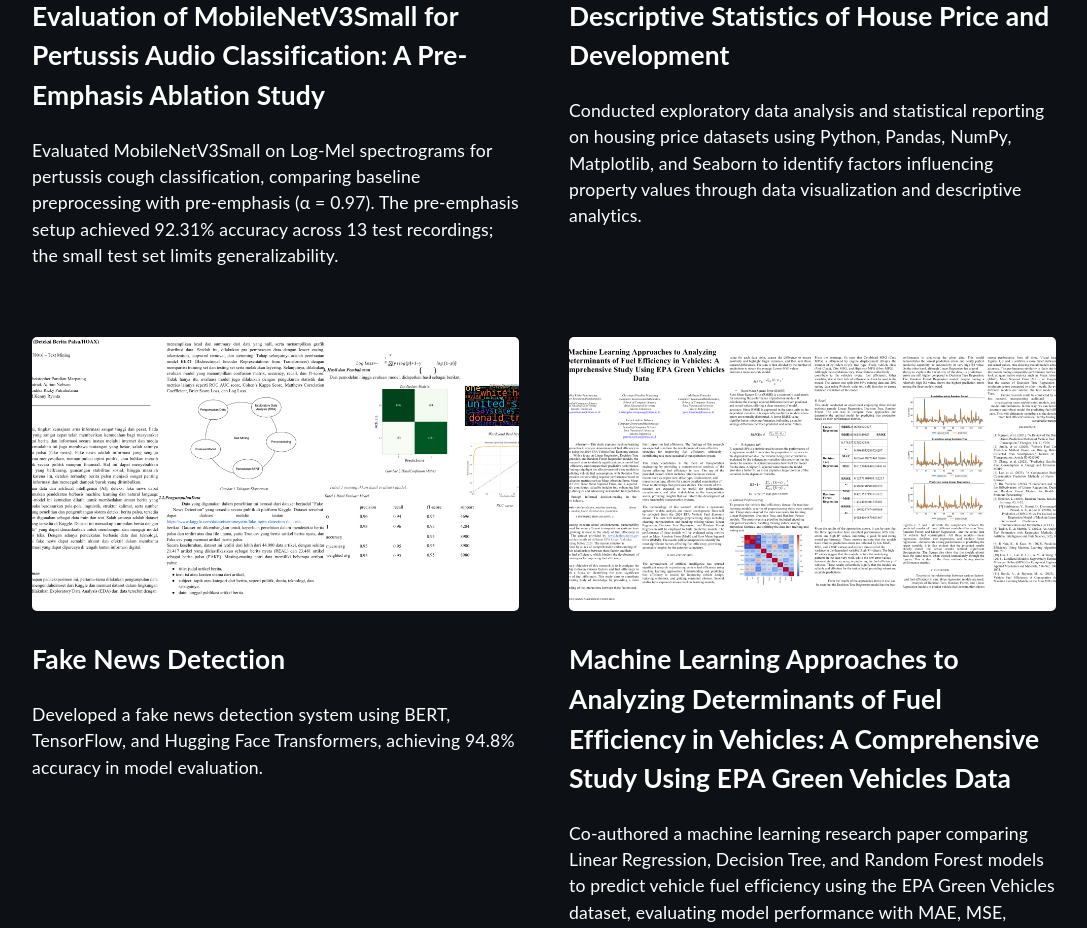
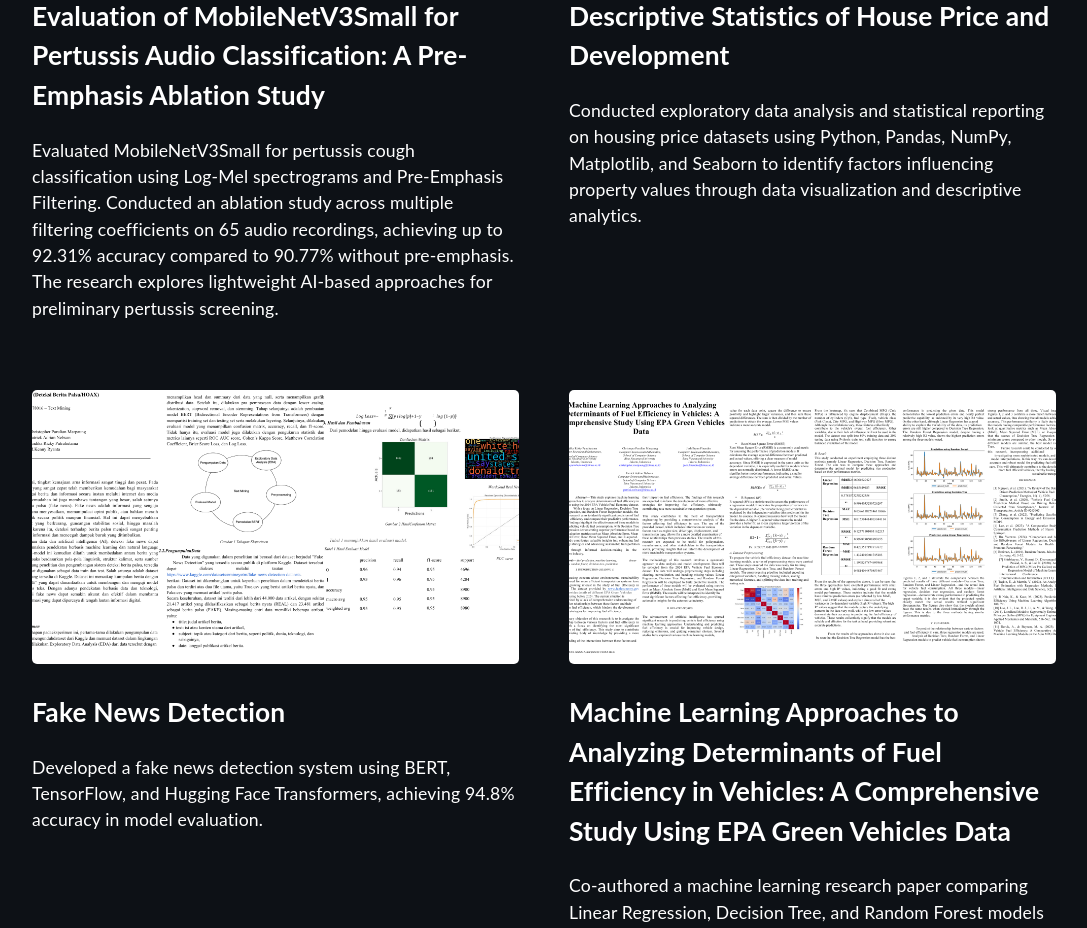
Before and after one commit to topherpaung/cpm_portfolio, a React (Create React App) app: page / in a window 1280 px wide. Shown: the part 2060-2988 px from the top of the page, without its empty margins (96-1183 px from the left). Built offline with nearby package versions, Linux system fonts and the light colour scheme.

Commit message:
Update pertussis paper description

```diff
--- a/src/components/Project.tsx
+++ b/src/components/Project.tsx
@@ -22,7 +22,7 @@ function Project() {
             <div className="project">
                 <a href={pertussisPaper} download="Evaluation of MobileNetV3Small for Pertussis Audio Classification.pdf"><img src={pertussisThumbnail} className="zoom" alt="First page of the MobileNetV3Small pertussis audio classification paper" width="100%"/></a>
                 <a href={pertussisPaper} download="Evaluation of MobileNetV3Small for Pertussis Audio Classification.pdf"><h2>Evaluation of MobileNetV3Small for Pertussis Audio Classification: A Pre-Emphasis Ablation Study</h2></a>
-                <p>Evaluated MobileNetV3Small on Log-Mel spectrograms for pertussis cough classification, comparing baseline preprocessing with pre-emphasis (α = 0.97). The pre-emphasis setup achieved 92.31% accuracy across 13 test recordings; the small test set limits generalizability.</p>
+                <p>Evaluated MobileNetV3Small for pertussis cough classification using Log-Mel spectrograms and Pre-Emphasis Filtering. Conducted an ablation study across multiple filtering coefficients on 65 audio recordings, achieving up to 92.31% accuracy compared to 90.77% without pre-emphasis. The research explores lightweight AI-based approaches for preliminary pertussis screening.</p>
             </div>
             <div className="project">
                 <a href="https://colab.research.google.com/drive/1J8IIE8joaGisiC7UMoPskmVPFeW9mwgA?usp=sharing" target="_blank" rel="noreferrer"><img src={thumbnail_data} className="zoom" alt="thumbnail" width="100%"/></a>
```
